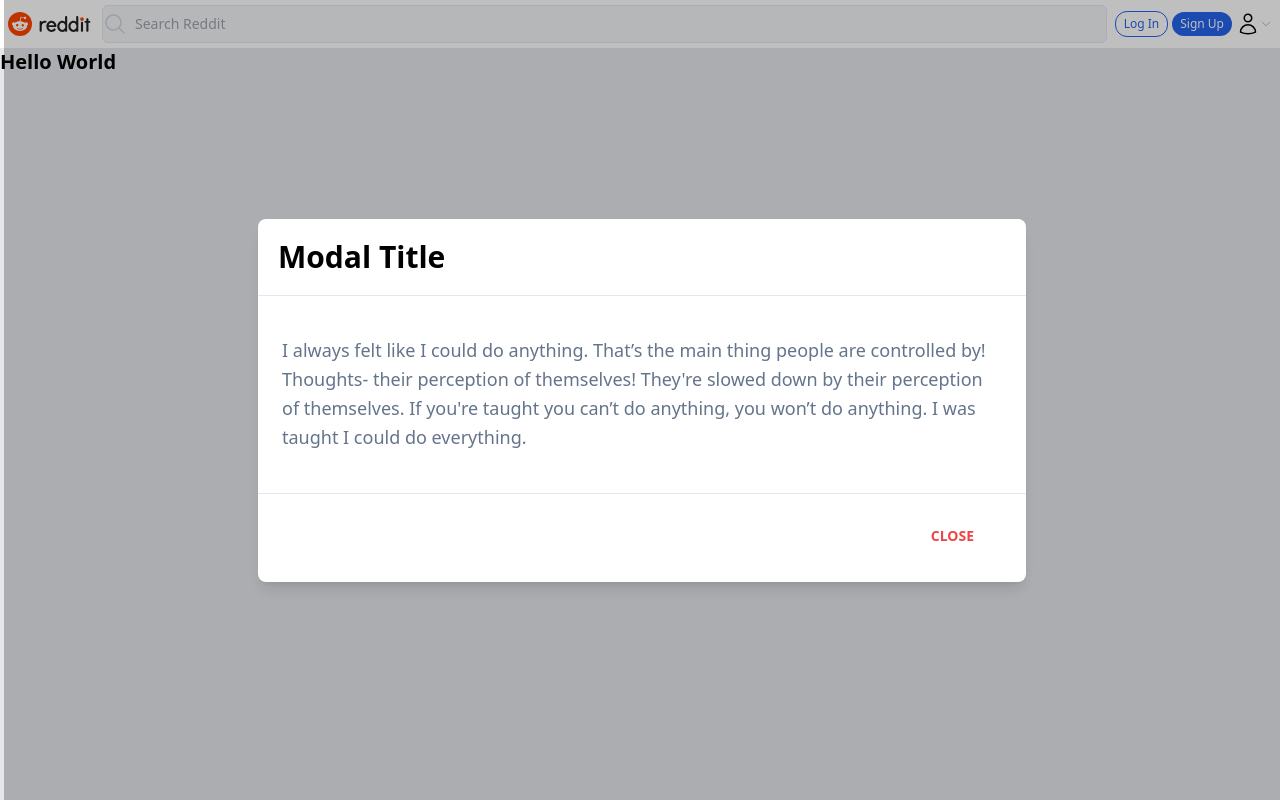
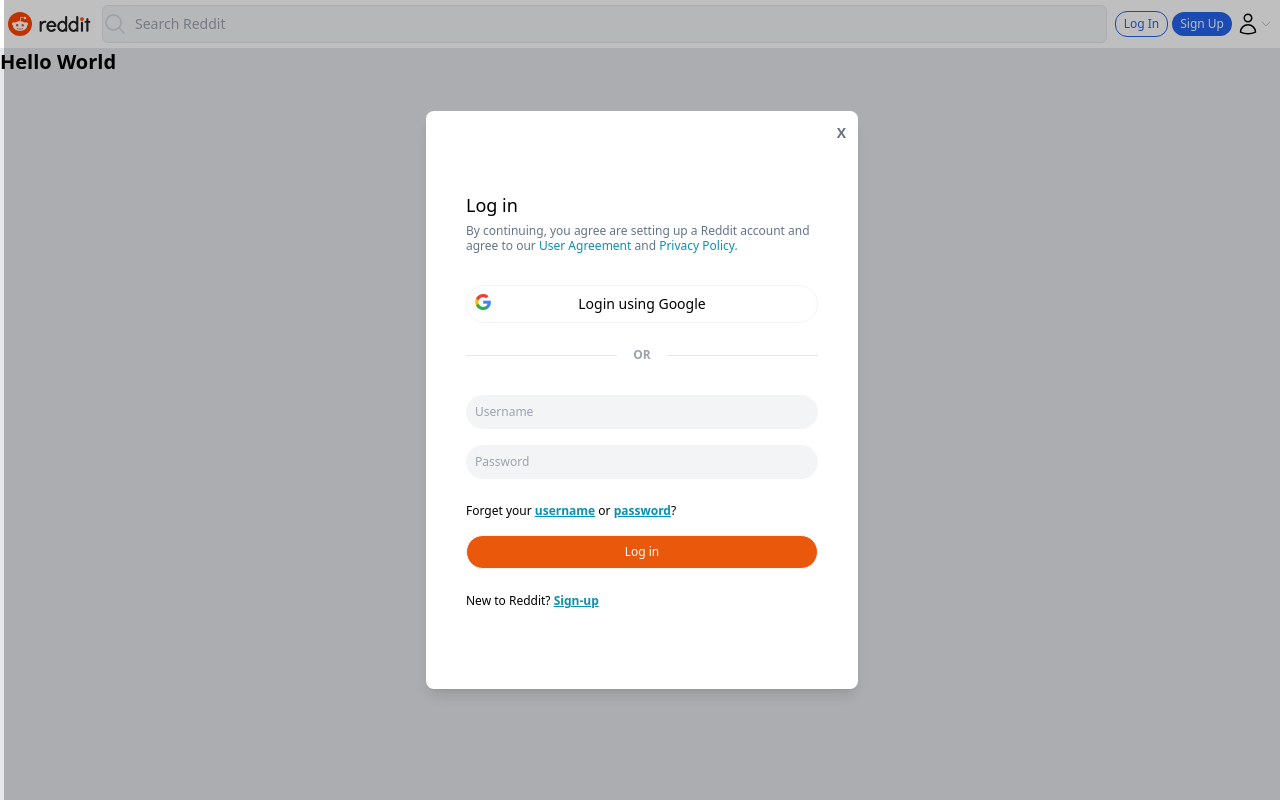
Before and after one commit to AldoCasareto/reddit-clone, a Next.js app: page / in a window 1280 px wide. Both pictures are taken after a click on the button "Log In". Built offline with nearby package versions, Linux system fonts and the light colour scheme.

Commit message:
styled modal

```diff
--- a/components/Modal/Auth/index.tsx
+++ b/components/Modal/Auth/index.tsx
@@ -7,43 +7,79 @@
 const AuthModal = (props: Props) => {
   const [modalState, setModalState] = useRecoilState(authModalState);
 
+  const titles = {
+    login: 'Log in',
+    signup: 'Sign Up',
+    resetPassword: 'Reset Password',
+  };
+
+  const ModalTitle = () => titles[modalState.view] || '';
+
   return (
     <>
       {modalState.open ? (
         <>
-          <div className='justify-center items-center flex overflow-x-hidden overflow-y-auto fixed inset-0 z-50 outline-none focus:outline-none'>
-            <div className='relative w-auto my-6 mx-auto max-w-3xl'>
-              {/*content*/}
-              <div className='border-0 rounded-lg shadow-lg relative flex flex-col w-full bg-white outline-none focus:outline-none'>
-                {/*header*/}
-                <div className='flex items-start justify-between p-5 border-b border-solid border-slate-200 rounded-t'>
-                  <h3 className='text-3xl font-semibold'>Modal Title</h3>
+          <div className='flex justify-center items-center overflow-x-hidden overflow-y-auto fixed inset-0 z-50 outline-none focus:outline-none'>
+            <div className='py-20 px-10 max-w-lg l'>
+              <div className='rounded-lg shadow-lg py-20 px-10 relative flex flex-col w-full bg-white outline-none focus:outline-none'>
+                <button
+                  className='text-gray-500 background-transparent font-bold uppercase px-1 py-1 text-sm outline-none focus:outline-none ease-linear transition-all duration-150 absolute top-2 right-2 hover:text-gray-300'
+                  type='button'
+                  onClick={() => setModalState((prev) => ({ ...prev, open: false }))}
+                >
+                  X
+                </button>
+                <div className='flex items-start justify-between rounded-t'>
+                  <h3 className='text-lg mb-1'>{ModalTitle()}</h3>
                 </div>
-                {/*body*/}
-                <div className='relative p-6 flex-auto'>
-                  <p className='my-4 text-slate-500 text-lg leading-relaxed'>
-                    I always felt like I could do anything. That’s the main thing people are
-                    controlled by! Thoughts- their perception of themselves! They're slowed down by
-                    their perception of themselves. If you're taught you can’t do anything, you
-                    won’t do anything. I was taught I could do everything.
+                <div className=''>
+                  <p className=' text-slate-500 text-xs leading-tight'>
+                    By continuing, you agree are setting up a Reddit account and agree to our{' '}
+                    <span className='text-cyan-600 '>User Agreement</span> and{' '}
+                    <span className='text-cyan-600 '>Privacy Policy.</span>
                   </p>
                 </div>
-                {/*footer*/}
-                <div className='flex items-center justify-end p-6 border-t border-solid border-slate-200 rounded-b'>
-                  <button
-                    className='text-red-500 background-transparent font-bold uppercase px-6 py-2 text-sm outline-none focus:outline-none mr-1 mb-1 ease-linear transition-all duration-150'
-                    type='button'
-                    onClick={() => setModalState((prev) => ({ ...prev, open: false }))}
-                  >
-                    Close
+                <div className='flex items-center mt-8 border-slate-200 rounded-b'>
+                  <button className='border p-2 text-sm border-gray-100 w-full rounded-full'>
+                    <img
+                      src='/images/googlelogo.png'
+                      alt='google-logo'
+                      className='w-4 fixed mr-3'
+                    />
+                    Login using Google
                   </button>
-                  {/* <button
-                    className='bg-emerald-500 text-white active:bg-emerald-600 font-bold uppercase text-sm px-6 py-3 rounded shadow hover:shadow-lg outline-none focus:outline-none mr-1 mb-1 ease-linear transition-all duration-150'
-                    type='button'
-                    onClick={() => setShowModal(false)}
-                  >
-                    Save Changes
-                  </button> */}
+                </div>
+                <div className='relative flex my-6 items-center'>
+                  <div className='flex-grow border-t border-gray-200'></div>
+                  <span className='flex-shrink mx-4 text-gray-400 text-xs font-bold'>OR</span>
+                  <div className='flex-grow border-t border-gray-200'></div>
+                </div>
+                <div className='flex flex-col items-center border-slate-200 rounded-b'>
+                  <input
+                    className='border p-2 bg-gray-100 text-gray-400  text-xs border-gray-100 rounded-full my-2 w-full'
+                    placeholder='Username'
+                  />
+                  <input
+                    className='border p-2 bg-gray-100 text-gray-400  text-xs border-gray-100 rounded-full my-2 w-full'
+                    placeholder='Password'
+                  />
+                </div>
+                <div className='my-4'>
+                  <p className='text-xs'>
+                    Forget your <span className='text-cyan-600 underline font-bold'>username</span>{' '}
+                    or <span className='text-cyan-600 underline font-bold'>password</span>?
+                  </p>
+                </div>
+                <div>
+                  <button className='border text-white p-2 text-xs bg-orange-600 border-gray-100 w-full rounded-full'>
+                    Log in
+                  </button>
+                </div>
+                <div className='mt-6'>
+                  <p className='text-xs'>
+                    New to Reddit?{' '}
+                    <span className='text-cyan-600 underline font-bold'> Sign-up</span>
+                  </p>
                 </div>
               </div>
             </div>
--- a/pages/_document.tsx
+++ b/pages/_document.tsx
@@ -4,7 +4,7 @@
   return (
     <Html lang='en'>
       <Head />
-      <body className='bg-gray-200'>
+      <body className='bg-gray-200 box-content'>
         <Main />
         <NextScript />
       </body>
```
